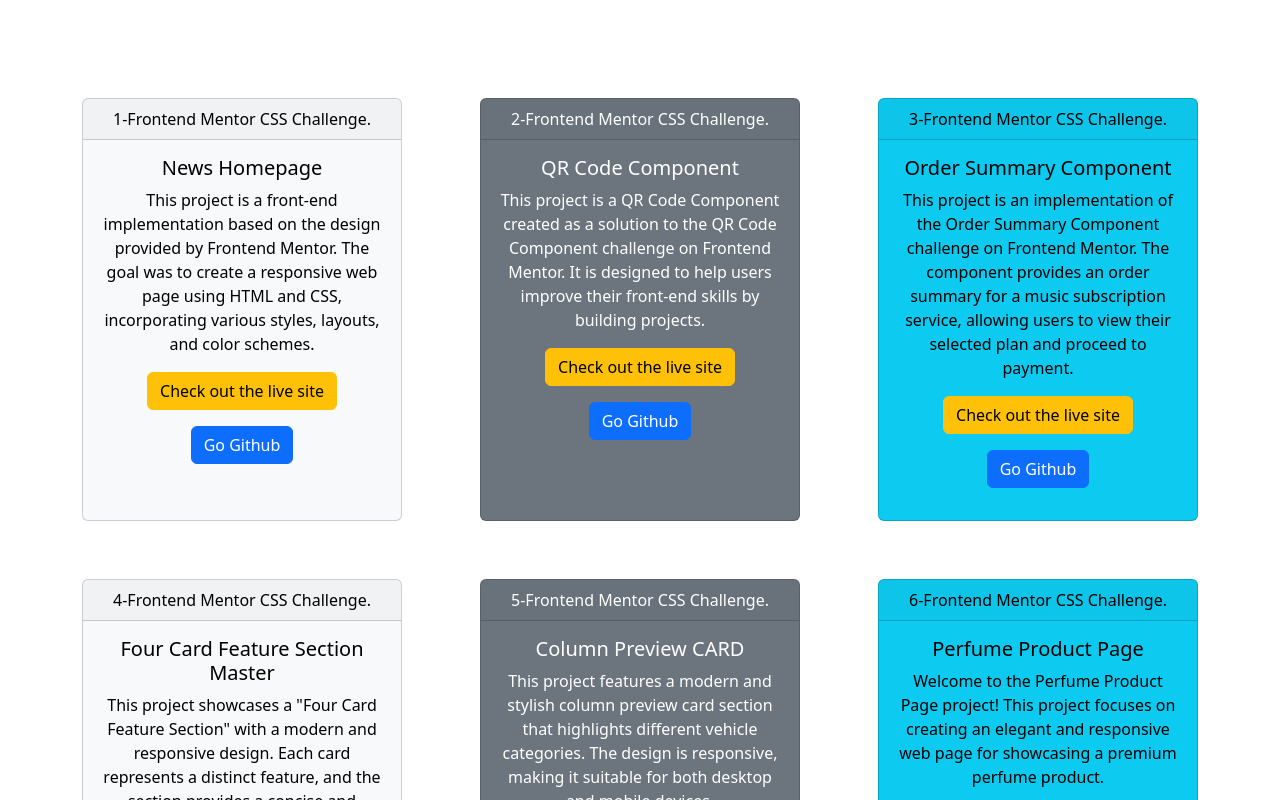
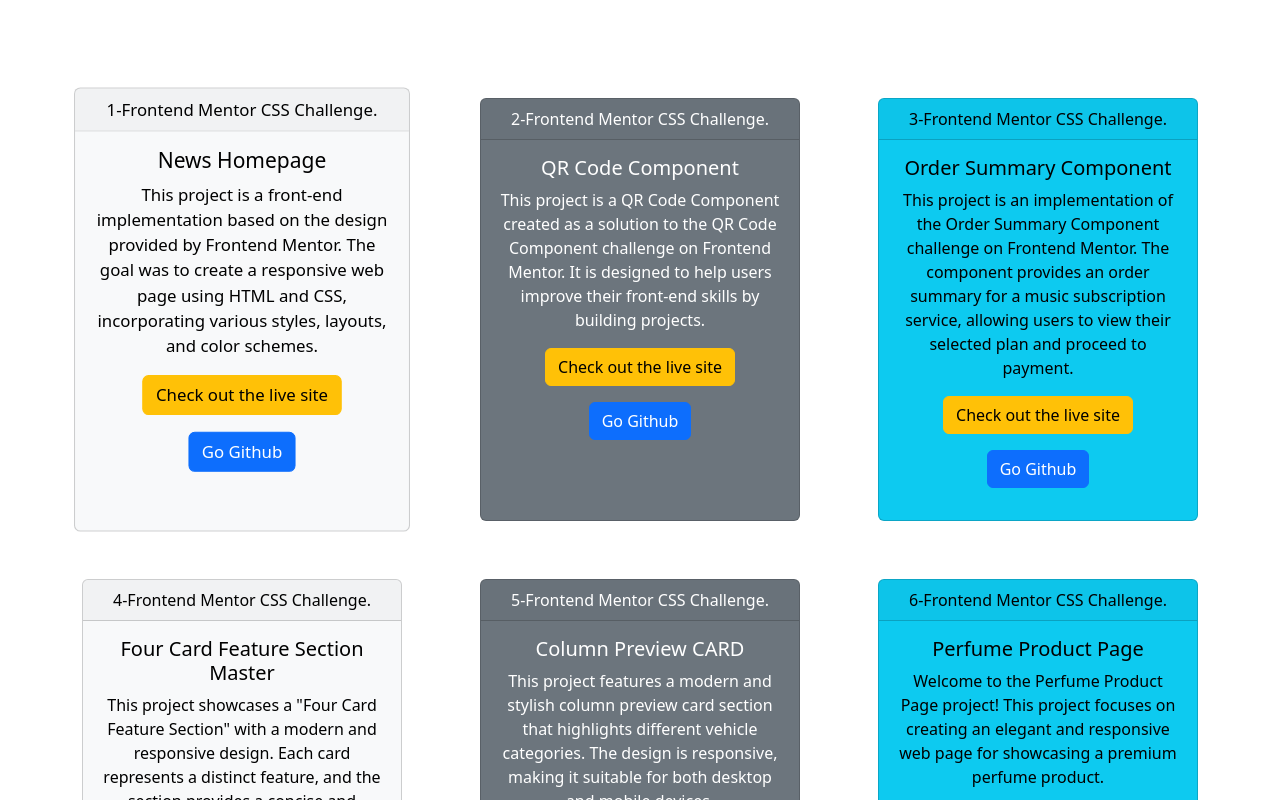
Before and after one commit to AliCanKANBOLAT/Online-Resume-with-Boostrap, a website: page my-projects/projects001.html in a window 1280 px wide. In both pictures the pointer is over the element 242 px from the left and 309 px from the top of the page. Shown: the top 800 px of the page. Drawn offline with nearby package versions, Linux system fonts and the light colour scheme.

Commit message:
style added

```diff
--- a/my-projects/projects001.html
+++ b/my-projects/projects001.html
@@ -19,6 +19,15 @@
             margin-top: 50px;
 
            }
+           .card {
+            transition: transform 0.3s;
+
+            }
+
+          .card:hover {
+           transform: scale(1.05);
+
+          }
 
     </style>
     <link href="https://cdn.jsdelivr.net/npm/bootstrap@5.3.2/dist/css/bootstrap.min.css" rel="stylesheet" integrity="sha384-T3c6CoIi6uLrA9TneNEoa7RxnatzjcDSCmG1MXxSR1GAsXEV/Dwwykc2MPK8M2HN" crossorigin="anonymous">
```
